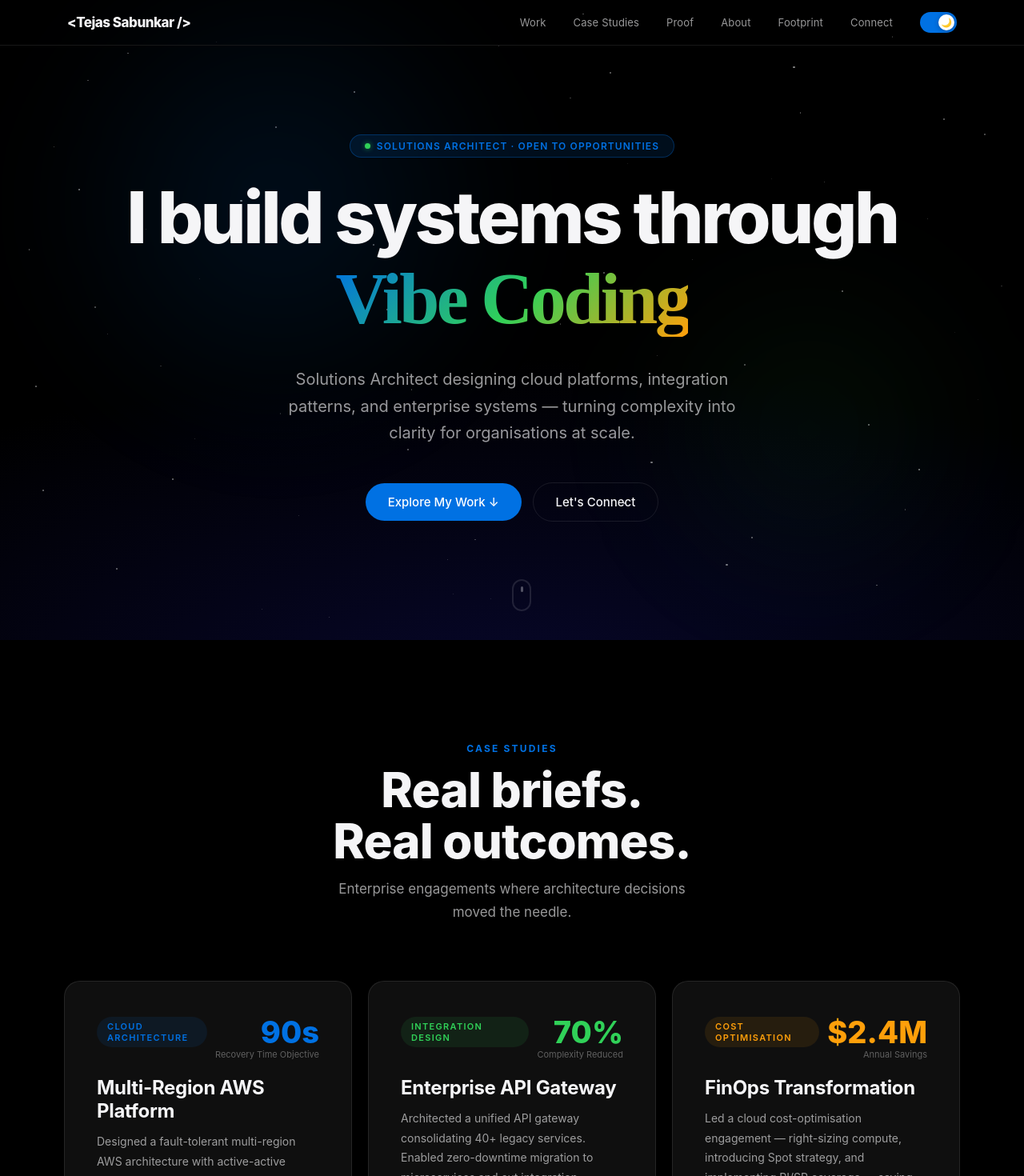
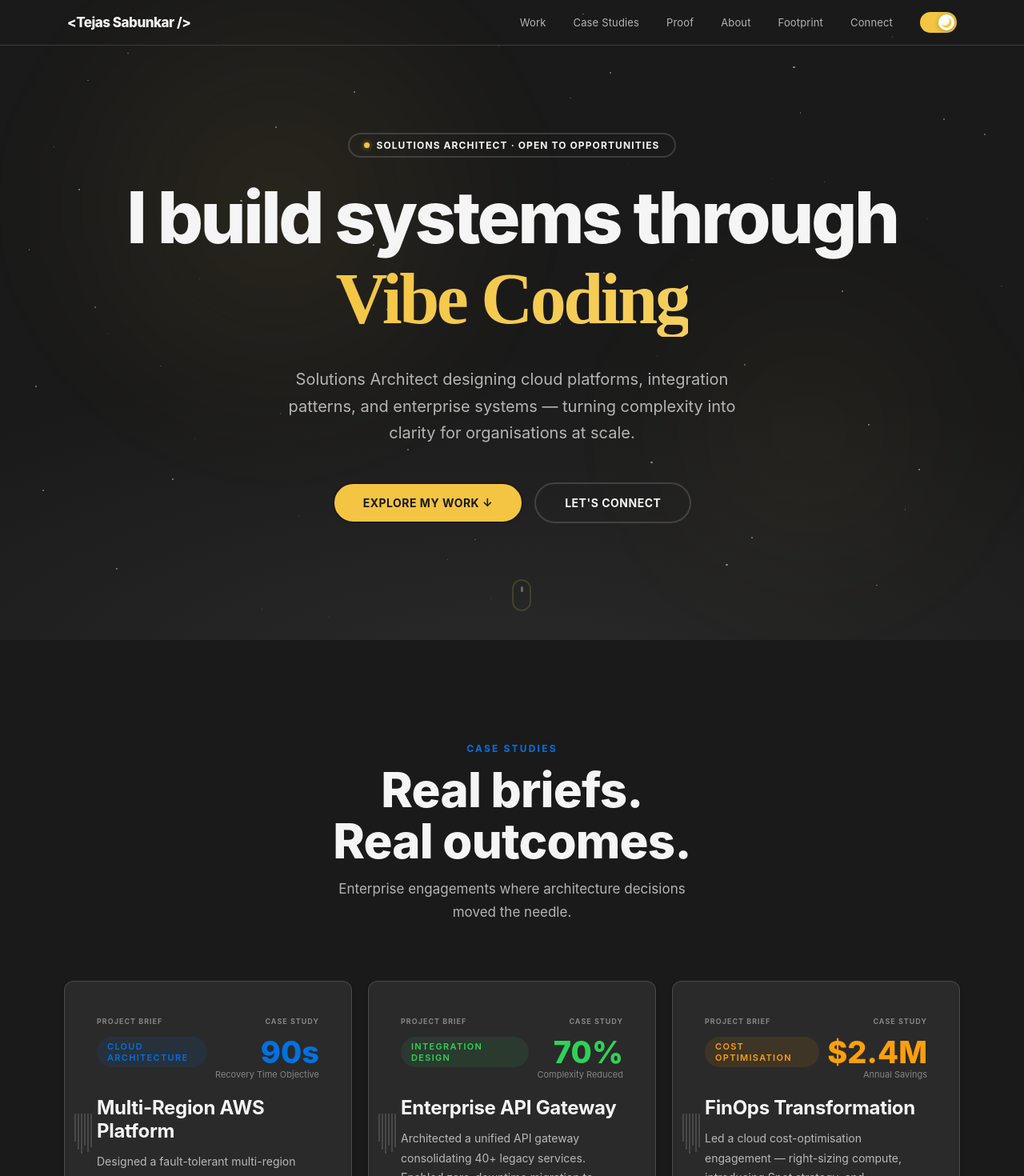
Before and after one commit to tsabunkar/portfolio, a React (Vite) app: page / in a window 1280 px wide. Shown: the top 1470 px of the page at 80% size. Built offline with nearby package versions, Linux system fonts and the light colour scheme.

Commit message:
new ux inspired by brightwyn

```diff
--- a/src/sections/About/ExperienceCard.module.css
+++ b/src/sections/About/ExperienceCard.module.css
@@ -306,7 +306,11 @@
 
 @media (max-width: 479px) {
   .activeTab {
-    background: linear-gradient(135deg, rgba(0, 113, 227, 0.15), rgba(48, 209, 88, 0.15));
+    background: linear-gradient(
+      135deg,
+      rgba(0, 113, 227, 0.15),
+      rgba(48, 209, 88, 0.15)
+    );
     border-color: rgba(0, 113, 227, 0.3);
   }
 }
--- a/src/sections/CaseStudies/CaseCard.jsx
+++ b/src/sections/CaseStudies/CaseCard.jsx
@@ -14,15 +14,23 @@ const CaseCard = memo(function CaseCard({ cs, delayClass }) {
     <article
       ref={ref}
       className={`reveal card ${delayClass} ${styles.card}`}
-      onMouseEnter={(e) => {
-        e.currentTarget.style.borderColor = `${cs.accent}44`;
-        e.currentTarget.style.boxShadow   = `0 0 55px ${cs.accent}15`;
-      }}
-      onMouseLeave={(e) => {
-        e.currentTarget.style.borderColor = '';
-        e.currentTarget.style.boxShadow   = '';
-      }}
     >
+      {/* Barcode decoration */}
+      <div className="barcode" aria-hidden="true">
+        <span></span>
+        <span></span>
+        <span></span>
+        <span></span>
+        <span></span>
+        <span></span>
+      </div>
+
+      {/* Boarding pass header */}
+      <div className={styles.boardingHeader}>
+        <span className={styles.boardingLabel}>PROJECT BRIEF</span>
+        <span className={styles.boardingTag}>CASE STUDY</span>
+      </div>
+
       {/* Tag + stat */}
       <header className={styles.header}>
         <span
--- a/src/sections/CaseStudies/CaseCard.module.css
+++ b/src/sections/CaseStudies/CaseCard.module.css
@@ -1,10 +1,30 @@
 /* sections/CaseStudies/CaseCard.module.css */
 
 .card {
-  padding: 24px 20px;
+  padding: 24px 20px 24px 48px;
   cursor: default;
-  transition: border-color 0.25s, box-shadow 0.25s, transform 0.25s,
-              background 0.45s !important;
+  transition: border-color 0.2s, box-shadow 0.2s, transform 0.2s,
+              background 0.3s !important;
+}
+
+.boardingHeader {
+  display: flex;
+  justify-content: space-between;
+  align-items: center;
+  margin-bottom: 14px;
+  font-size: 9px;
+  font-weight: 700;
+  letter-spacing: 1px;
+  text-transform: uppercase;
+  font-family: -apple-system, BlinkMacSystemFont, sans-serif;
+}
+
+.boardingLabel {
+  color: var(--text-low);
+}
+
+.boardingTag {
+  color: var(--text-low);
 }
 
 @media (min-width: 640px) {
--- a/src/sections/Hero/Hero.module.css
+++ b/src/sections/Hero/Hero.module.css
@@ -108,8 +108,8 @@
   display: inline-flex;
   align-items: center;
   gap: 6px;
-  background: rgba(0, 113, 227, 0.12);
-  border: 1px solid rgba(0, 113, 227, 0.32);
+  background: transparent;
+  border: 2px solid var(--border);
   border-radius: 100px;
   padding: 5px 14px;
   margin-bottom: 18px;
@@ -129,26 +129,21 @@
   }
 }
 
-[data-theme='light'] .badge {
-  background: rgba(0, 113, 227, 0.07);
-  border-color: rgba(0, 113, 227, 0.20);
-}
-
 .dot {
   width:         7px;
   height:        7px;
   border-radius: 50%;
-  background:    #30d158;
-  box-shadow:    0 0 6px rgba(48, 209, 88, 0.6);
+  background:    var(--accent-yellow);
+  box-shadow:    0 0 6px rgba(244, 197, 66, 0.6);
   flex-shrink:   0;
 }
 
 .badgeText {
-  color:          #0071e3;
+  color:          var(--text);
   font-size:      clamp(10px, 1.3vw, 12px);
   font-family:    -apple-system, BlinkMacSystemFont, sans-serif;
   letter-spacing: 1.1px;
-  font-weight:    600;
+  font-weight:    700;
 }
 
 /* ── Headline ───────────────────────────────────────────── */
--- a/src/sections/Hero/index.jsx
+++ b/src/sections/Hero/index.jsx
@@ -20,8 +20,8 @@ export default function HeroSection() {
   }, []);
 
   const heroBg = dark
-    ? 'radial-gradient(ellipse 140% 90% at 50% 108%, #07072a 0%, #000 58%)'
-    : 'radial-gradient(ellipse 140% 90% at 50% 108%, #dbe8ff 0%, #fff 58%)';
+    ? 'radial-gradient(ellipse 140% 90% at 50% 108%, #2a2a2a 0%, #1a1a1a 58%)'
+    : 'radial-gradient(ellipse 140% 90% at 50% 108%, #FFF9E6 0%, #F5F3ED 58%)';
 
   return (
     <section
--- a/src/sections/Proof/TestimonialCard.module.css
+++ b/src/sections/Proof/TestimonialCard.module.css
@@ -19,7 +19,7 @@
 .openQuote {
   display:     block;
   font-size:   clamp(24px, 4vw, 34px);
-  color:       #ff9f0a;
+  color:       var(--text-low);
   font-family: Georgia, serif;
   line-height: 1;
   margin-bottom: 12px;
--- a/src/sections/Proof/index.jsx
+++ b/src/sections/Proof/index.jsx
@@ -12,12 +12,12 @@ const DELAYS = ['d1', 'd2', 'd3', 'd4'];
 
 export default function ProofSection() {
   return (
-    <section id="proof" className="section" style={{ background: 'var(--bg-alt)' }}>
+    <section id="proof" className="section" style={{ background: 'var(--bg)' }}>
       <div className="inner">
         <SectionHeader
           eyebrow="Proof"
           title="The numbers.<br/>The people."
-          eyebrowColor="#ff9f0a"
+          eyebrowColor="#999999"
         />
 
         {/* Stats grid */}
--- a/src/styles/utilities.css
+++ b/src/styles/utilities.css
@@ -72,36 +72,38 @@
 
 /* ── Typography ───────────────────────────────────────────── */
 .grad-text {
-  background:              linear-gradient(135deg, #0071e3 0%, #30d158 52%, #ff9f0a 100%);
+  background: linear-gradient(135deg, #f4c542 0%, #f5d060 100%);
   -webkit-background-clip: text;
   -webkit-text-fill-color: transparent;
-  background-clip:         text;
+  background-clip: text;
 }
 
 /* ── Pill / badge ─────────────────────────────────────────── */
 .pill {
-  display:      inline-flex;
-  align-items:  center;
+  display: inline-flex;
+  align-items: center;
   border-radius: 100px;
-  font-family:  -apple-system, BlinkMacSystemFont, sans-serif;
-  font-weight:  600;
+  font-family: -apple-system, BlinkMacSystemFont, sans-serif;
+  font-weight: 600;
   letter-spacing: 0.5px;
 }
 
 /* ── Buttons ──────────────────────────────────────────────── */
 .btn-primary {
   display: inline-block;
-  background: #0071e3;
-  color: #fff;
+  background: var(--accent-yellow);
+  color: #1a1a1a;
   border-radius: 980px;
   font-family: -apple-system, BlinkMacSystemFont, sans-serif;
-  font-weight: 500;
+  font-weight: 700;
   text-decoration: none;
-  border: none;
+  border: 2px solid #1a1a1a;
   cursor: pointer;
-  padding: 12px 24px;
-  font-size: 14px;
-  transition: transform 0.2s, box-shadow 0.2s, background 0.2s;
+  padding: 12px 28px;
+  font-size: 13px;
+  text-transform: uppercase;
+  letter-spacing: 0.5px;
+  transition: transform 0.2s, background 0.2s;
   text-align: center;
   width: 100%;
   max-width: 280px;
@@ -109,23 +111,22 @@
 
 @media (min-width: 640px) {
   .btn-primary {
-    padding: 13px 26px;
-    font-size: 14px;
+    padding: 14px 32px;
+    font-size: 13px;
     width: auto;
   }
 }
 
 @media (min-width: 1024px) {
   .btn-primary {
-    padding: 14px 28px;
-    font-size: 15px;
+    padding: 15px 36px;
+    font-size: 14px;
   }
 }
 
 .btn-primary:hover {
-  background: #0077ed;
-  transform: scale(1.04);
-  box-shadow: 0 8px 28px var(--shadow-blue);
+  background: #f5d060;
+  transform: scale(1.05);
 }
 
 .btn-ghost {
@@ -133,14 +134,16 @@
   background: transparent;
   border-radius: 980px;
   font-family: -apple-system, BlinkMacSystemFont, sans-serif;
-  font-weight: 500;
+  font-weight: 700;
   text-decoration: none;
   cursor: pointer;
   color: var(--text);
-  border: 1px solid var(--border);
-  padding: 12px 24px;
-  font-size: 14px;
-  transition: transform 0.2s, border-color 0.2s, background 0.45s, color 0.45s;
+  border: 2px solid var(--border);
+  padding: 12px 28px;
+  font-size: 13px;
+  text-transform: uppercase;
+  letter-spacing: 0.5px;
+  transition: transform 0.2s, border-color 0.2s, background 0.3s, color 0.3s;
   text-align: center;
   width: 100%;
   max-width: 280px;
@@ -148,55 +151,103 @@
 
 @media (min-width: 640px) {
   .btn-ghost {
-    padding: 13px 26px;
-    font-size: 14px;
+    padding: 14px 32px;
+    font-size: 13px;
     width: auto;
   }
 }
 
 @media (min-width: 1024px) {
   .btn-ghost {
-    padding: 14px 28px;
-    font-size: 15px;
+    padding: 15px 36px;
+    font-size: 14px;
   }
 }
 
 .btn-ghost:hover {
   border-color: var(--border-hover);
-  transform: scale(1.04);
+  transform: scale(1.05);
 }
 
 /* ── Card ─────────────────────────────────────────────────── */
 .card {
-  background:   var(--bg-card);
-  border:       1px solid var(--border);
-  border-radius: 20px;
+  background: var(--bg-card);
+  border: 1px solid var(--border);
+  border-radius: 12px;
+  box-shadow: 0 1px 3px var(--shadow-card);
   transition:
-    border-color 0.25s,
-    box-shadow   0.25s,
-    transform    0.25s,
-    background   0.45s;
+    border-color 0.2s,
+    box-shadow 0.2s,
+    transform 0.2s,
+    background 0.3s;
+  position: relative;
 }
 
 .card:hover {
-  background:   var(--bg-card-hover);
+  background: var(--bg-card-hover);
   border-color: var(--border-hover);
+  box-shadow: 0 4px 12px var(--shadow-card);
+  transform: translateY(-2px);
 }
 
 /* ── Responsive visibility ────────────────────────────────── */
-@media (max-width: 767px)  { .dt-only { display: none !important; } }
-@media (min-width: 768px)  { .mb-only { display: none !important; } }
+@media (max-width: 767px) {
+  .dt-only {
+    display: none !important;
+  }
+}
+@media (min-width: 768px) {
+  .mb-only {
+    display: none !important;
+  }
+}
 
 /* ── Nav link ─────────────────────────────────────────────── */
 .nav-link {
-  color:           var(--text-mid);
+  color: var(--text-mid);
   text-decoration: none;
-  font-size:       clamp(12px, 1.3vw, 13px);
-  font-family:     -apple-system, BlinkMacSystemFont, sans-serif;
-  letter-spacing:  0.15px;
-  transition:      color 0.18s;
+  font-size: clamp(12px, 1.3vw, 13px);
+  font-family: -apple-system, BlinkMacSystemFont, sans-serif;
+  letter-spacing: 0.15px;
+  transition: color 0.18s;
 }
 
 .nav-link:hover {
   color: var(--text);
 }
+
+/* ── Barcode decoration (Brightwyn style) ────────────────── */
+.barcode {
+  position: absolute;
+  left: 12px;
+  top: 50%;
+  transform: translateY(-50%);
+  display: flex;
+  gap: 2px;
+  opacity: 0.15;
+}
+
+.barcode span {
+  width: 2px;
+  height: 50px;
+  background: var(--text);
+}
+
+.barcode span:nth-child(1) {
+  height: 35px;
+}
+.barcode span:nth-child(2) {
+  height: 45px;
+}
+.barcode span:nth-child(3) {
+  height: 50px;
+}
+.barcode span:nth-child(4) {
+  height: 40px;
+}
+.barcode span:nth-child(5) {
+  height: 48px;
+}
+.barcode span:nth-child(6) {
+  height: 42px;
+}
--- a/src/theme/index.js
+++ b/src/theme/index.js
@@ -7,44 +7,46 @@
 
 export const THEMES = {
   dark: {
-    '--bg':            '#000000',
-    '--bg-alt':        '#080808',
-    '--bg-card':       '#0f0f0f',
-    '--bg-card-hover': '#141414',
-    '--border':        'rgba(255,255,255,0.09)',
-    '--border-hover':  'rgba(255,255,255,0.22)',
-    '--text':          '#f5f5f7',
-    '--text-mid':      'rgba(245,245,247,0.62)',
-    '--text-low':      'rgba(245,245,247,0.35)',
-    '--nav-bg':        'rgba(0,0,0,0.75)',
+    '--bg':            '#1a1a1a',
+    '--bg-alt':        '#0f0f0f',
+    '--bg-card':       '#2a2a2a',
+    '--bg-card-hover': '#333333',
+    '--border':        'rgba(255,255,255,0.15)',
+    '--border-hover':  'rgba(255,255,255,0.30)',
+    '--text':          '#f5f5f5',
+    '--text-mid':      'rgba(245,245,245,0.70)',
+    '--text-low':      'rgba(245,245,245,0.45)',
+    '--nav-bg':        'rgba(26,26,26,0.85)',
     '--skill-bg':      'rgba(255,255,255,0.06)',
-    '--skill-border':  'rgba(255,255,255,0.09)',
-    '--divider':       'rgba(255,255,255,0.05)',
-    '--shadow-blue':   'rgba(0,113,227,0.35)',
-    '--toggle-track':  '#0071e3',
-    '--scroll-ring':   'rgba(255,255,255,0.35)',
-    '--hero-glow-1':   'rgba(0,113,227,0.13)',
-    '--hero-glow-2':   'rgba(48,209,88,0.08)',
+    '--skill-border':  'rgba(255,255,255,0.15)',
+    '--divider':       'rgba(255,255,255,0.10)',
+    '--shadow-card':   'rgba(0,0,0,0.30)',
+    '--accent-yellow': '#F4C542',
+    '--toggle-track':  '#F4C542',
+    '--scroll-ring':   'rgba(244,197,66,0.5)',
+    '--hero-glow-1':   'rgba(244,197,66,0.08)',
+    '--hero-glow-2':   'rgba(244,197,66,0.05)',
   },
   light: {
-    '--bg':            '#ffffff',
-    '--bg-alt':        '#f5f5f7',
-    '--bg-card':       '#ffffff',
-    '--bg-card-hover': '#fafafa',
-    '--border':        'rgba(0,0,0,0.08)',
-    '--border-hover':  'rgba(0,0,0,0.20)',
-    '--text':          '#1d1d1f',
-    '--text-mid':      'rgba(29,29,31,0.62)',
-    '--text-low':      'rgba(29,29,31,0.38)',
-    '--nav-bg':        'rgba(255,255,255,0.75)',
-    '--skill-bg':      'rgba(0,0,0,0.04)',
-    '--skill-border':  'rgba(0,0,0,0.08)',
-    '--divider':       'rgba(0,0,0,0.05)',
-    '--shadow-blue':   'rgba(0,113,227,0.22)',
+    '--bg':            '#F5F3ED',
+    '--bg-alt':        '#EEEAE0',
+    '--bg-card':       '#FFFEF8',
+    '--bg-card-hover': '#F9F8F2',
+    '--border':        '#1a1a1a',
+    '--border-hover':  '#000000',
+    '--text':          '#1a1a1a',
+    '--text-mid':      'rgba(26,26,26,0.75)',
+    '--text-low':      'rgba(26,26,26,0.50)',
+    '--nav-bg':        'rgba(245,243,237,0.90)',
+    '--skill-bg':      'rgba(26,26,26,0.04)',
+    '--skill-border':  'rgba(26,26,26,0.15)',
+    '--divider':       'rgba(26,26,26,0.15)',
+    '--shadow-card':   'rgba(0,0,0,0.05)',
+    '--accent-yellow': '#F4C542',
     '--toggle-track':  '#d1d1d6',
-    '--scroll-ring':   'rgba(0,0,0,0.25)',
-    '--hero-glow-1':   'rgba(0,113,227,0.07)',
-    '--hero-glow-2':   'rgba(48,209,88,0.05)',
+    '--scroll-ring':   'rgba(26,26,26,0.30)',
+    '--hero-glow-1':   'rgba(244,197,66,0.12)',
+    '--hero-glow-2':   'rgba(244,197,66,0.08)',
   },
 };
 
@@ -65,5 +67,5 @@ export function applyTheme(mode) {
   root.setAttribute('data-theme', mode);
   // Keep meta theme-color in sync for mobile browsers
   const meta = document.querySelector('meta[name="theme-color"]');
-  if (meta) meta.setAttribute('content', mode === 'dark' ? '#000000' : '#ffffff');
+  if (meta) meta.setAttribute('content', mode === 'dark' ? '#1a1a1a' : '#F5F3ED');
 }
```
Also changed, not shown: 1 other file (tests, documents, lock files or other folders).
